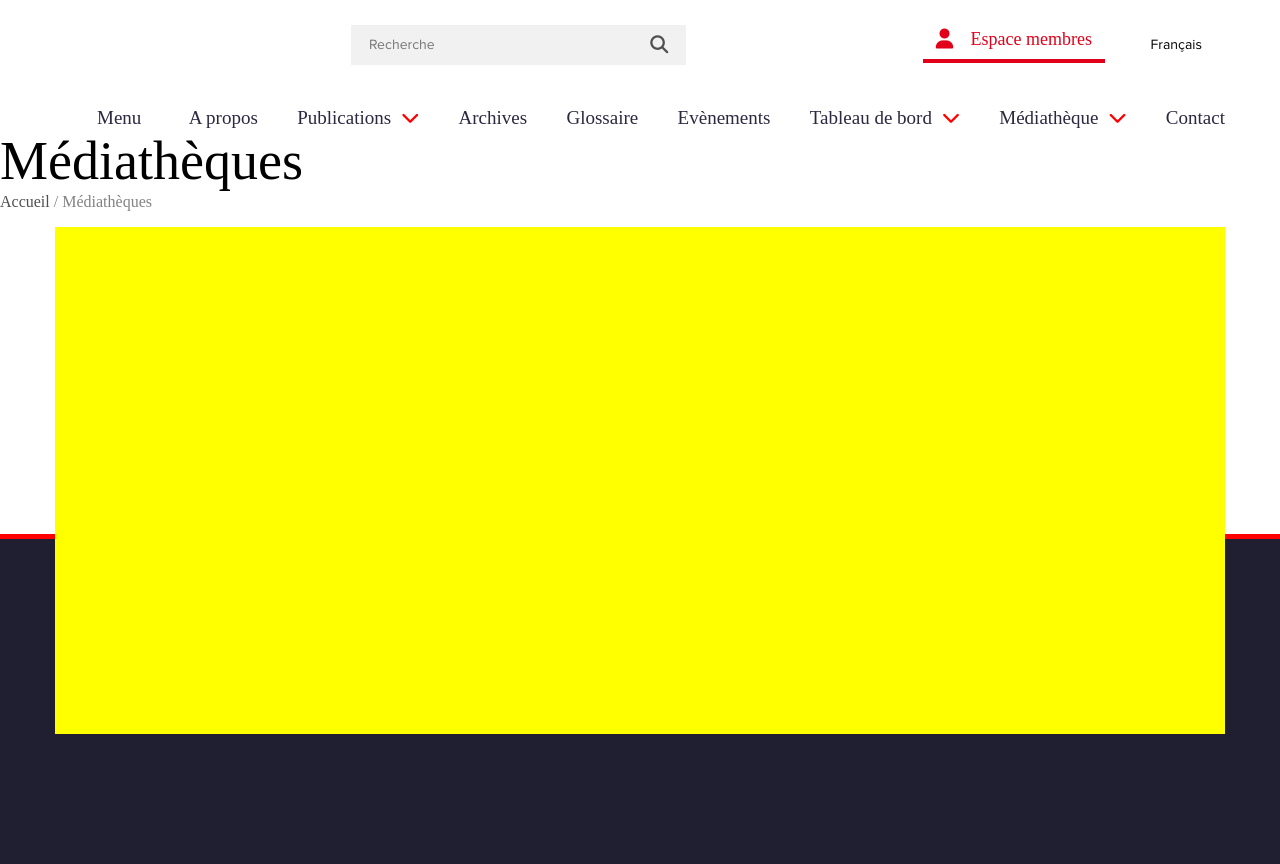
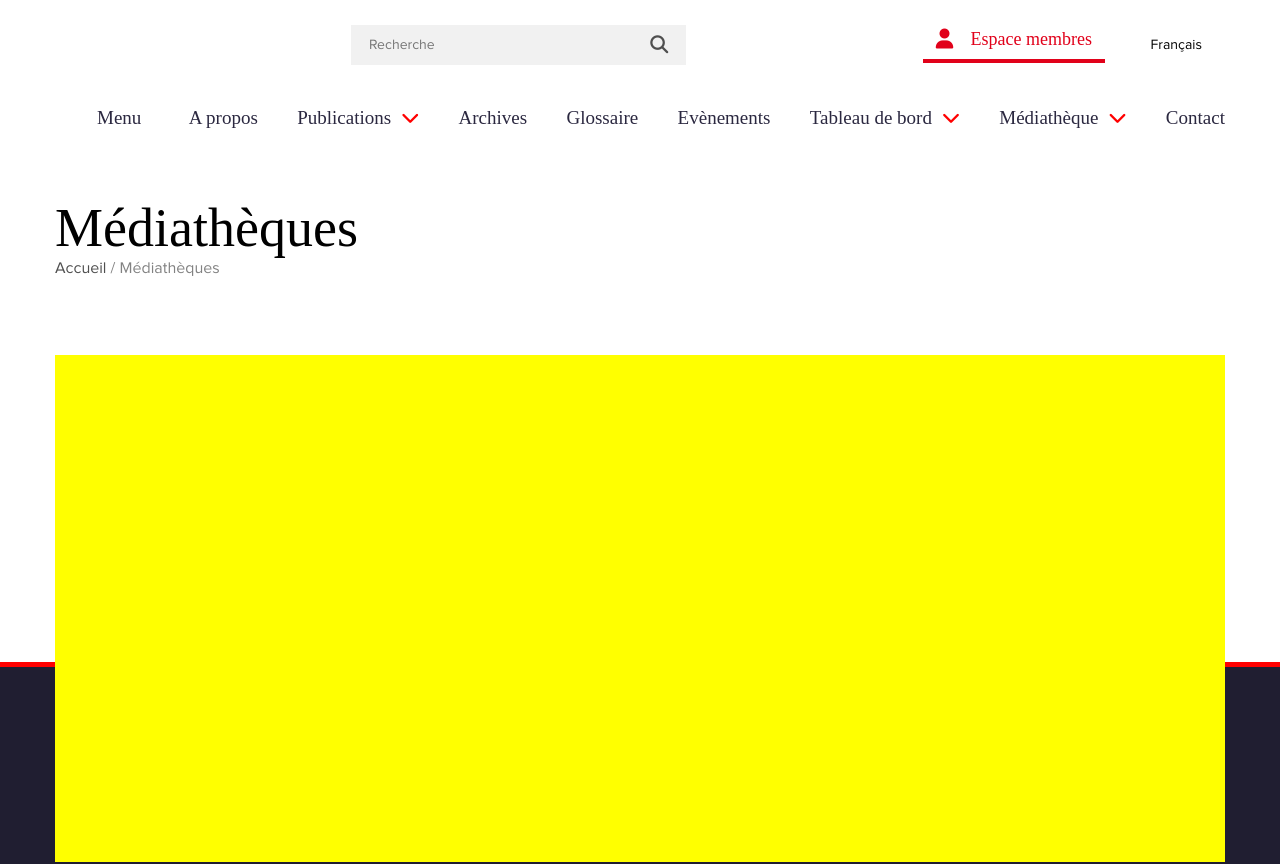
Before and after one commit to tarekguermazi/buildfront0602, a React (Create React App) app: page /Mediatheque in a window 1280 px wide. Shown: the top 864 px of the page. Built offline with nearby package versions, Linux system fonts and the light colour scheme.

Commit message:
header refactor (include styling divs)

```diff
--- a/src/view/Médiathèque/Header.tsx
+++ b/src/view/Médiathèque/Header.tsx
@@ -1,13 +1,17 @@
 import React from 'react'
 // COMPONENTS
 import BreadCrumbs from '../shared/BreadCrumbs'
-import HeroSection from './HeroSection'
 
 export default function Header() {
     return (
         <section>
-            <h1>Médiathèques</h1>
-            <BreadCrumbs view="Médiathèques" />
+
+            <div className='app__contenu'>
+                <section className='wideContent'>
+                    <h1>Médiathèques</h1>
+                    <BreadCrumbs view="Médiathèques" />
+                </section>
+            </div>
         </section>
     )
 }
```
